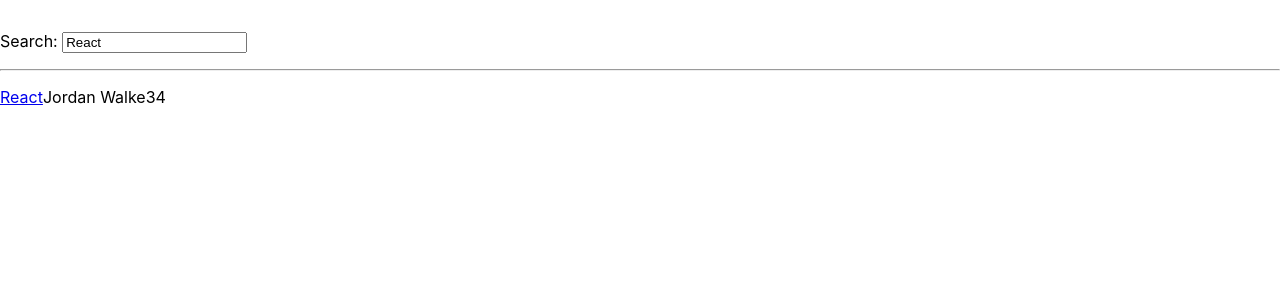
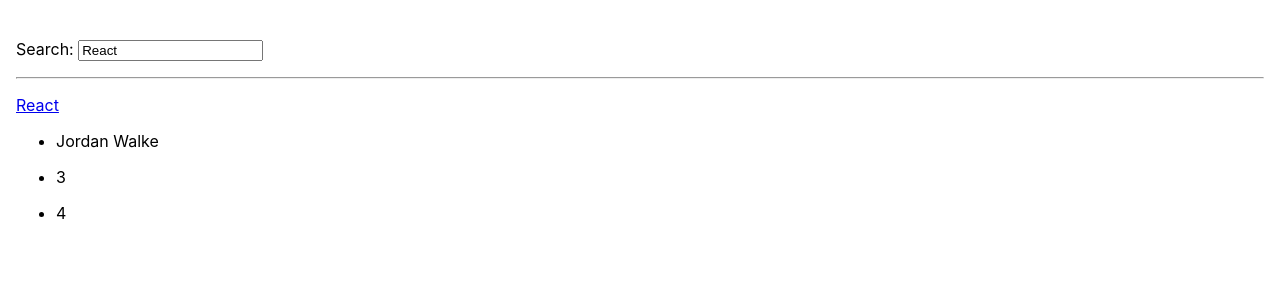
Before and after one commit to Kkknight-12/Road-To-React, a React (Create React App) app: page / in a window 1280 px wide. Shown: the top 300 px of the page. Built offline with nearby package versions, Linux system fonts and the light colour scheme.

Commit message:
adding useEffect

```diff
--- a/src/App.js
+++ b/src/App.js
@@ -1,4 +1,4 @@
-import {useState} from 'react';
+import {useEffect, useState} from 'react';
 
 function App() {
   const stories = [
@@ -18,15 +18,51 @@
       points: 5,
       objectID: 1,
     },
+    {
+      title: 'Javascript',
+      url: 'https://www.learn-js.org/',
+      author: 'Js',
+      num_comments: 4,
+      points: 3,
+      objectID: 2,
+    },
+    {
+      title: 'Css',
+      url: 'https://www.w3.org/Style/CSS/Overview.en.html',
+      author: 'Js',
+      num_comments: 4,
+      points: 5,
+      objectID: 3,
+    },
+    {
+      title: 'Html',
+      url: 'https://www.learn-html.org/',
+      author: 'Html',
+      num_comments: 6,
+      points: 6,
+      objectID: 4,
+    },
   ];
 
-  const [searchTerm, setSearchTerm] = useState('React');
+  const [searchTerm, setSearchTerm] = useState(
+    // if no value is found in local storage
+    // which will happen on initial search,
+    // React word will be used to filter
+        localStorage.getItem('search') || 'React');
+
+// useEffect is used to change the value of search term in local storage
+// whenever dependency term changes loacal storage term will change
+  useEffect( () => {
+    localStorage.setItem( 'search', searchTerm );
+  }, [searchTerm] ); // dependency
 
   const handleSearch = event => {
-    setSearchTerm(event.target.value);
+    setSearchTerm( event.target.value );
   };
 
   const searchedStories = stories.filter(story =>
+    // benefit of using include method is if nothing is entered
+    // the whole data will be shown
     story.title.toLowerCase().includes(searchTerm.toLowerCase())
   );
 
@@ -43,12 +79,13 @@
   );
 }
 
-const Search = ({ search, onSearch }) => (
+const Search = ( { search, onSearch } ) => (
   <div>
     <label htmlFor="search">Search: </label>
     <input
       id="search"
       type="text"
+      // call back
       value={search}
       onChange={onSearch}
     />
@@ -56,22 +93,26 @@
 );
 
 const List = ( {list} ) => {
+  // console.log(list);
   // rest item after taking objectID
   // which will remove the objectID from remaning item.
-  return list.map( ({ objectID, ...item }) => < Item key= {objectID} {...item} />)
+  return list.map( ({ objectID, ...item }) => < Item key={objectID} {...item} />)
   //                             rest                                  spread
 }
 
 // now you can directly destructring item
-const Item = ( { url, title, author, num_comments, points }  ) => {
+// destructring will be done first then other parameter will be written after comma
+const Item = ( { url, title, author, num_comments, points }, key ) => {
   return (
     <div>
       <span>
         <a href={url}>{title}</a>
       </span>
-      <span>{author}</span>
-      <span>{num_comments}</span>
-      <span>{points}</span>
+      <ul key={key.objectID}>
+        <li>{author}</li>
+        <li>{num_comments}</li>
+        <li>{points}</li>
+      </ul>
     </div>
   );
 };
--- a/src/index.css
+++ b/src/index.css
@@ -15,3 +15,7 @@
 body * + * {
   margin-top: 1rem;
 }
+
+.App-header {
+  padding: 0.5em 1em;
+}
```
